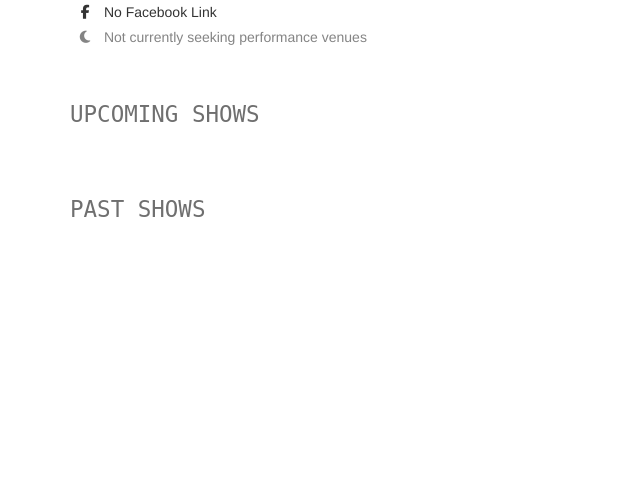
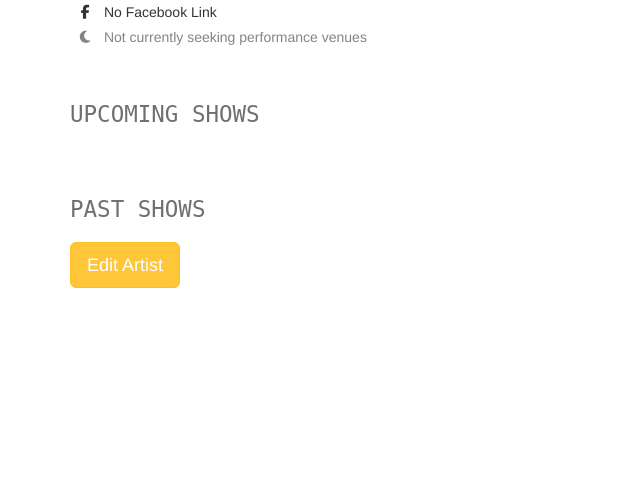
Before and after one commit to scampcoder/fyyur, a Flask app: page /artists/1 in a window 1280 px wide. Shown: the part 208-695 px from the top of the page, without its empty margins (0-640 px from the left). Run offline with Flask 2, Linux system fonts and the light colour scheme; data that the repository does not hold is empty; some libraries are stand-ins or nearby versions.

Commit message:
Add edit artist btn to artist pg

```diff
--- a/templates/pages/show_artist.html
+++ b/templates/pages/show_artist.html
@@ -70,6 +70,7 @@
 		</div>
 		{% endfor %}
 	</div>
+	<a role='button' class="btn btn-primary btn-lg" href='/artists/{{ artist.id }}/edit'>Edit Artist</a>
 </section>
 
 {% endblock %}
```
